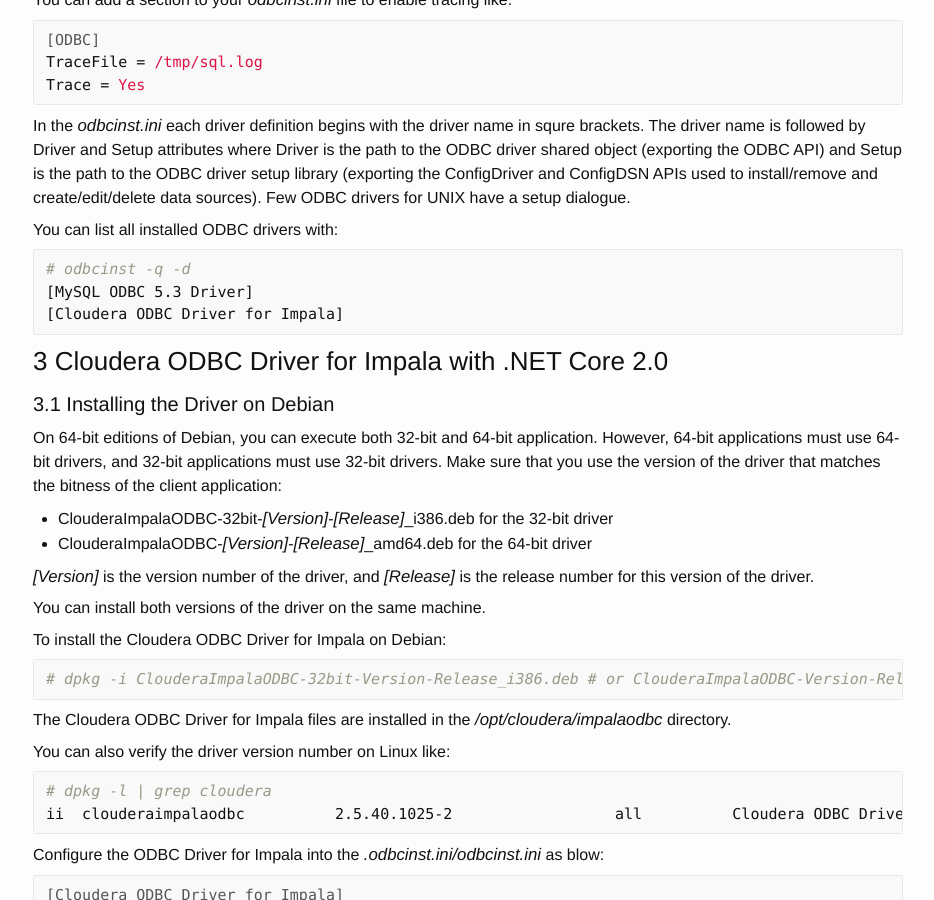
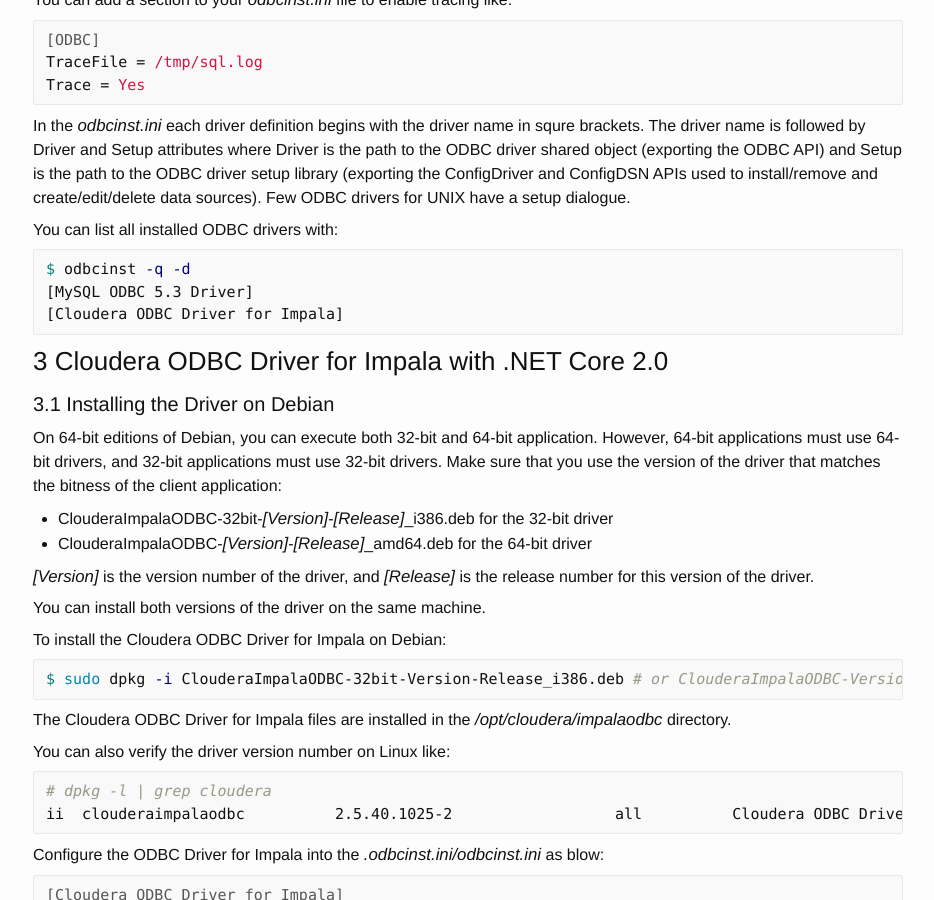
Before and after one commit to ousiax/ousiax.github.io, a Jekyll site: the page built from _posts/2017-11-16-cloudera-odbc-driver-for-impala-on-debian-linux-with-.net-core-2.0.md, in a window 1280 px wide and 900 px high, scrolled down 4007 px. Shown: the whole window, without its empty margins (172-1106 px from the left). Built offline with Jekyll 4.4.1, drawn with Linux system fonts in a browser that asks for light colours; some of the changed text lies outside the part shown.

Commit message:
Update 2017-11-16-cloudera-odbc-driver-for-impala-on-debian-linux-with-.net-core-2.0.md

````diff
--- a/_posts/2017-11-16-cloudera-odbc-driver-for-impala-on-debian-linux-with-.net-core-2.0.md
+++ b/_posts/2017-11-16-cloudera-odbc-driver-for-impala-on-debian-linux-with-.net-core-2.0.md
@@ -75,7 +75,7 @@
 In unixODBC ODBC drivers are defined in the *odbcinst.ini* file. The location of this file is configure-time variable defined with `--sysconfdir` but it is always the file odbcinst.ini in the `--sysconfdir` defined path. If unixODBC is already installed you can use unixODBC's odbcinst program to locate the odbcinst.ini file used to defined driver:
 
 ```sh
-# odbcinst -j
+$ odbcinst -j
 unixODBC 2.3.4
 DRIVERS............: /etc/odbcinst.ini
 SYSTEM DATA SOURCES: /etc/odbc.ini
@@ -121,7 +121,7 @@
 You can list user and system datasources with:
 
 ```sh
-# odbcinst -q -s
+$ odbcinst -q -s
 [Cloudera ODBC Driver for Impala]
 [MYSQL]
 ```
@@ -172,7 +172,7 @@
 You can list all installed ODBC drivers with:
 
 ```sh
-# odbcinst -q -d
+$ odbcinst -q -d
 [MySQL ODBC 5.3 Driver]
 [Cloudera ODBC Driver for Impala]
 ```
@@ -193,7 +193,7 @@
 To install the Cloudera ODBC Driver for Impala on Debian:
 
 ```sh
-# dpkg -i ClouderaImpalaODBC-32bit-Version-Release_i386.deb # or ClouderaImpalaODBC-Version-Release_amd64.deb.
+$ sudo dpkg -i ClouderaImpalaODBC-32bit-Version-Release_i386.deb # or ClouderaImpalaODBC-Version-Release_amd64.deb.
 ```
 
 The Cloudera ODBC Driver for Impala files are installed in the */opt/cloudera/impalaodbc* directory.
@@ -293,6 +293,11 @@
 }
 ```
 
+```sh
+$ dotnet run
+2433
+```
+
 - - -
 
 ### References
````
